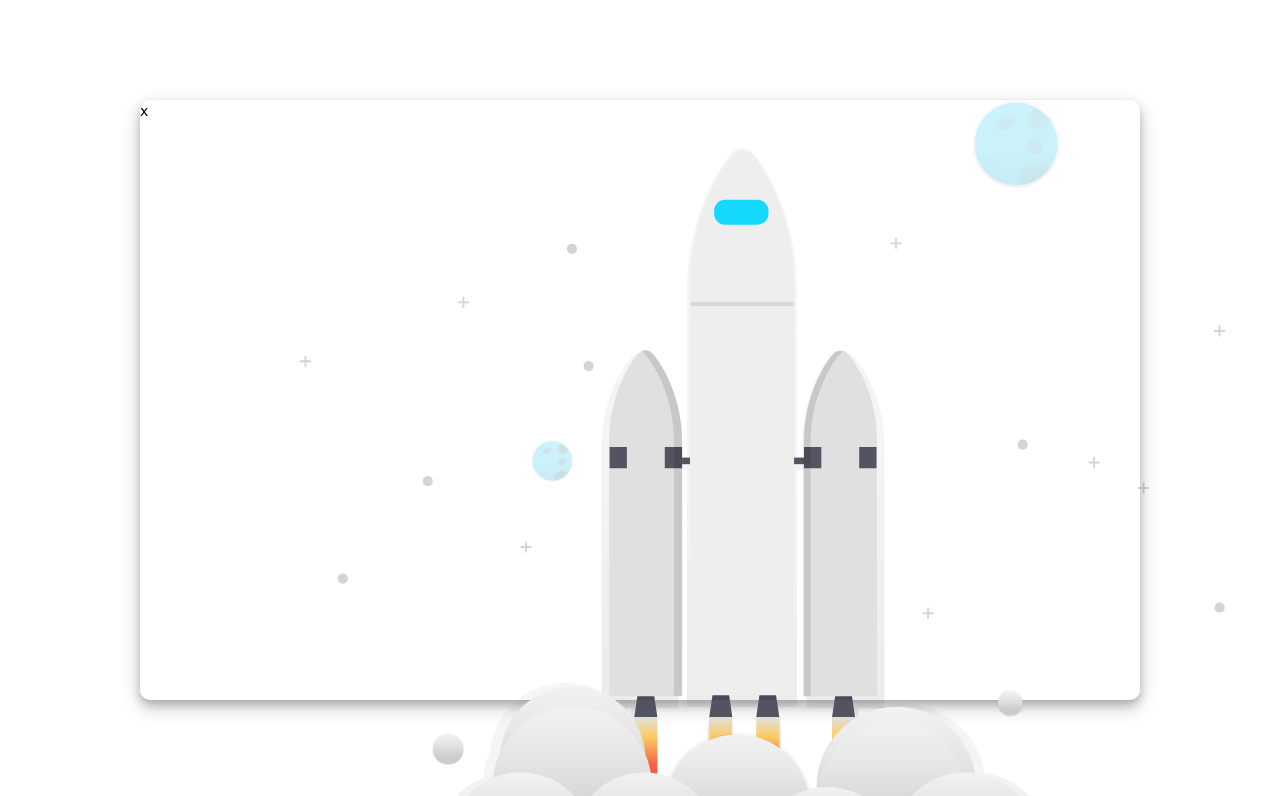
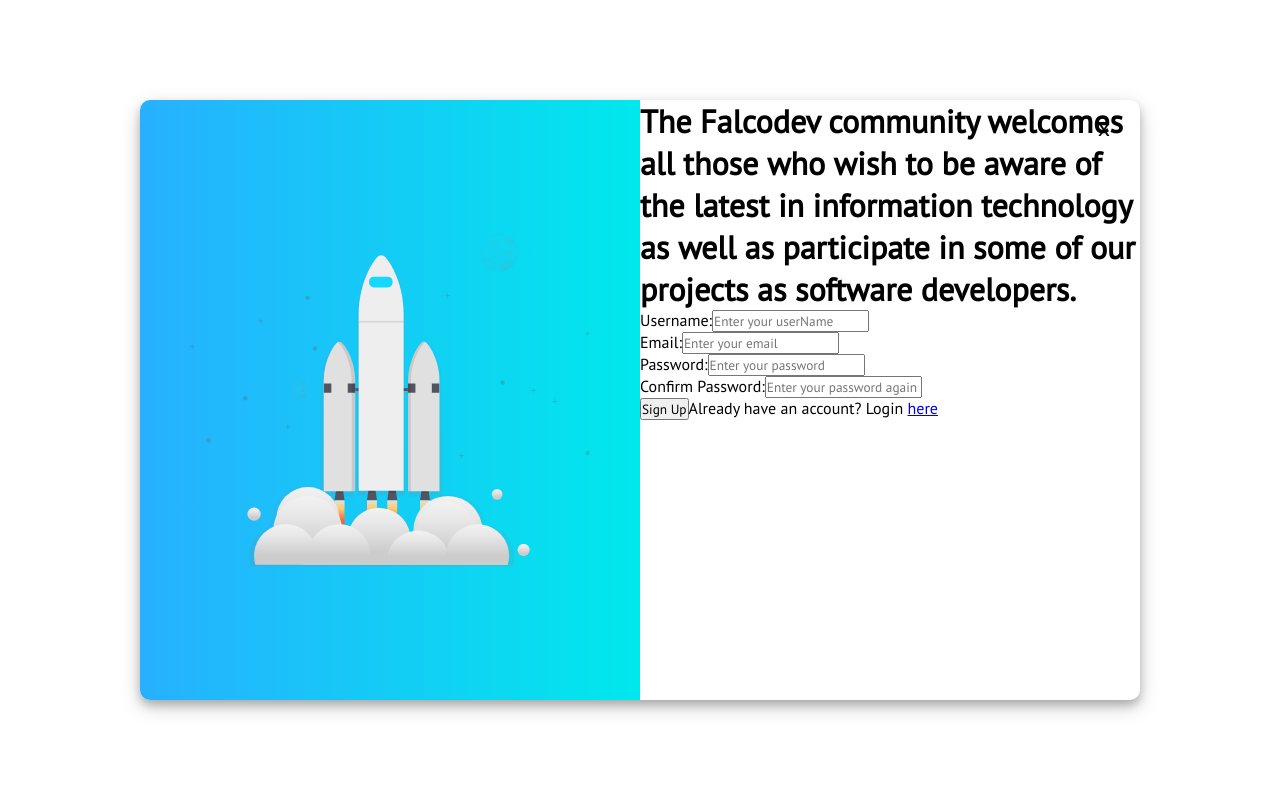
Before and after one commit to JoacoMaurtua/Cool-React-Form, a React (Create React App) app in the folder react-form/: page / in a window 1280 px wide. Shown: the top 796 px of the page. Built offline with nearby package versions, Linux system fonts and the light colour scheme.

Commit message:
finished coolForm styles

```diff
--- a/react-form/src/components/CoolForm.jsx
+++ b/react-form/src/components/CoolForm.jsx
@@ -12,7 +12,34 @@
   height: 600px;
   display: grid;
   grid-template-columns: 1fr 1fr;
+`
 
+const CloseBtn = styled.span`
+  position: absolute;
+  top: 2%;
+  right: 3%;
+  font-size: 1.5rem;
+  z-index: 1;
+  cursor: pointer;
+`
+
+const FormContentLeft = styled.div`
+  background: linear-gradient(
+    90deg,
+    rgb(39, 176, 255) 0%,
+    rgb(0, 232, 236) 100%
+  );
+  border-radius: 10px 0 0 10px;
+  position: relative;
+`
+
+const FormImg = styled.img`
+  width: 80%;
+  height: 80%;
+  position: absolute;
+  top: 50%;
+  left: 50%;
+  transform: translate(-50%, -50%);
 `
 
 export default function CoolForm() {
@@ -25,11 +52,11 @@
   return (
     <>
       <FormContainer>
-          <span className="close-btn">x</span>
-          <div className="form-content-left">
-            <img src="img/img-2.svg" alt="spaceship"
+          <CloseBtn>x</CloseBtn>
+          <FormContentLeft>
+            <FormImg src="img/img-2.svg" alt="spaceship"
             className="form-img" />
-          </div>
+          </FormContentLeft>
           {
             (!isSubmit)?
             <FormSignup submitForm={submitForm}/>:
```
Also changed, not shown: react-form/src/App.css (line endings or trailing spaces).
